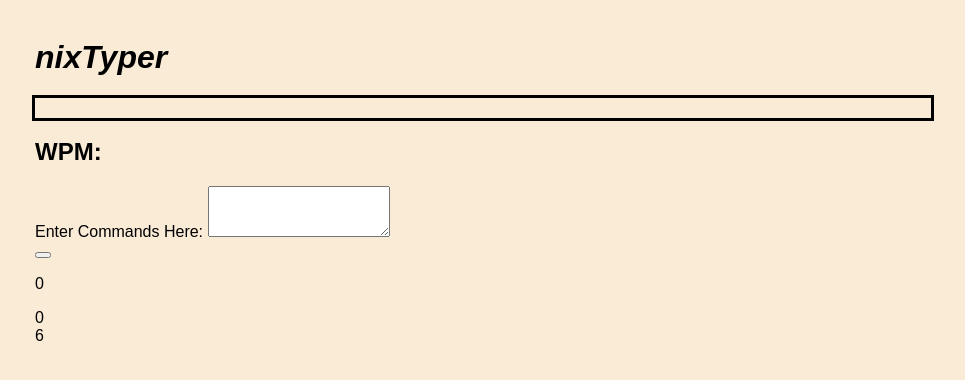
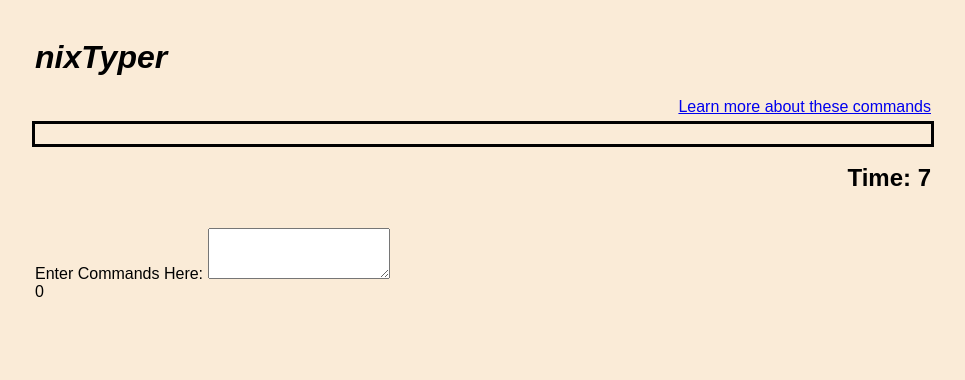
Before and after one commit to jth55/nixTyper, a Flask app: template templates/index.html in a window 1280 px wide. Shown: the top 380 px of the page, without its empty margins (157-1122 px from the left). Run offline with Flask 2, Linux system fonts and the light colour scheme; the template is opened without the code that fills it: most values are stand-ins (such as "Sample title", 1, 10 or a date in 2020); some libraries are stand-ins or nearby versions.

Commit message:
Added baseline for command description. Fixed JS flaws in game logic.

```diff
--- a/app.py
+++ b/app.py
@@ -7,10 +7,13 @@ app = Flask(__name__)
 def home():
 	ran = random.randint(0, 2)
 	files = ['files/iptables.txt', 'files/script.txt', 'files/misc.txt']
+	descFiles = ['files/iptablesDesc.txt', 'files/scriptDesc.txt', 'files/miscDesc.txt']
 	with open(files[ran]) as f:
 	    bloc = f.readlines()
+	with open(descFiles[ran]) as f:
+	    desc = f.readlines()
 
-	return render_template("index.html", bloc=bloc)
+	return render_template("index.html", bloc=bloc, desc=desc)
 
 if __name__ == "__main__":
     app.run(debug=True, host="0.0.0.0")
--- a/files/iptables.txt
+++ b/files/iptables.txt
@@ -1,2 +1,3 @@
 iptables -A INPUT -i lo -j ACCEPT
 iptables -A OUTPUT -p tcp -m multiport --dport 80,53,443 -j ACCEPT
+iptables -A INPUT -s 192.168.32.14 -j DROP
--- /dev/null
+++ b/files/iptablesDesc.txt
@@ -0,0 +1,3 @@
+iptables rule to allow traffic on loopback
+iptables rule to block incoming traffic from IP Address 192.168.32.14
+iptables rule to allow traffic to connect to ports 80, 443, and 53
--- /dev/null
+++ b/files/miscDesc.txt
@@ -0,0 +1,2 @@
+Hello world written in Bash
+Placeholder lol
--- /dev/null
+++ b/files/scriptDesc.txt
@@ -0,0 +1,2 @@
+nothing
+gogogogogoogogogogo
--- a/templates/index.html
+++ b/templates/index.html
@@ -8,100 +8,223 @@
 			margin: auto;
 			width: 70%;
 		}
+		#show {
+			float: right;
+			padding-bottom: .5em;
+		}
+		#codeBlock {
+			clear: right;
+		}
+		#WPM {
+			float: left;
+		}
+		#time {
+			float: right;
+		}
+		#desc {
+			margin-top: 30px;
+			display: none;
+		}
 	</style>
-	<script src="https://code.jquery.com/jquery-3.1.1.min.js"></script>
+
+
 </head>
 
 <body>
 	<br>
 	<h1><i>nixTyper</i></h1>
-	<div id="codeBlock" style="outline: 3px solid black; padding: 10px; font-family: monospace; font-size: 1.5em;">
-	</div>
-
-	<h2>WPM: </h2>
-	<div id = 'WPM'></div>
+	<a id="show" onclick="showmore()" href="#">Learn more about these commands</a>
+	<div id="codeBlock" style="outline: 3px solid black; padding: 10px; font-family: monospace; font-size: 1.5em;" onclick="startGame()"></div>
+	<h2 id = 'WPM'></h2>
+	<h2 id = 'time'></h2>
+	<div style="clear: both;"></div>
+	<p id="test"> <p/>
 	<div class="form-group">
     		<label for="textbox">Enter Commands Here:</label>
 		<!-- every time someone enters a character, runs through javascript function that checkes if it's the correct character. if so, keep moving and allow further keypresses. if not, make red and prevent further keypresses. -->
-    		<textarea type ="text" class="form-control" id="textbox" rows="3" onkeypress="return getKey(event)"></textarea>
+    		<textarea type ="text" class="form-control" id="textbox" rows="3" ></textarea>
   	</div>
-	<button id = "start" onclick="startGame()"></button>
-	<p id="test"> <p/>
 	<div id="check"> </div>
 	<div id="check1"> </div>
 	<div id="check2"> </div>
 	<div id="check3"> </div>
-	<div id="timer"> </div>
+	<div id="check4"> </div>
+	<div id="correct"></div>
+
+	<div id="desc" style="color: royalblue;"></div>
 
 	<script>
 		var $ = function(id) {
 			return document.getElementById(id);
 		};
-		//codeText = {{ bloc | safe }};
-		//$("codeBlock").innerHTML = codeText[0];
-		//var prompt = codeText[0].split('');
-		//$("check").innerHTML = prompt[0];
 
 		codeText = {{ bloc | safe  }};
+		description = {{ desc | safe }};
 		codeText = codeText.join("<br/>");
 		$("codeBlock").innerHTML = codeText;
+		description = description.join("<br/>");
+		$("desc").innerHTML = description;
 
-		var prompt = codeText.replace("<br/>", " ");
-		prompt = prompt.replace( /[\r\n]+/gm, "" );
+		function showmore () {
+			var hide = $("desc");
+
+			if (hide.style.display === "none") {
+				hide.style.display = "inline";
+			}
+			else {
+				hide.style.display = "none";
+			}
+		}
+
+		var prompt = codeText.replace(/<br\s*\/?>/ig, "");
 		prompt = prompt.split("");
 		var len = prompt.length;
 
 		$("check").innerHTML = len;
 		$("check1").innerHTML = prompt;
 
-		var seconds = 0;
-		setInterval(startGame, 1000);
-		var characters = 0;
+		//var seconds = 0;
+		var seconds = setInterval(startGame, 1000);
 
 		function startGame() {
 			seconds++;
-			$("timer").innerHTML = seconds;
+			$("time").innerHTML = "Time: " + seconds;
 			if (seconds > 180) {
 				endGame();
 			}
-			calcWPM(seconds);
+			//calcWPM(seconds);
 		}
 
 		function endGame() {
 			$("textbox").disabled="true";
+			clearInterval(seconds);
 		}
 
-		function calcWPM () {
-			$("test").innerHTML = (characters / 5) / (seconds / 60);
-		}
+		// function calcWPM (characters) {
+		// 	$("WPM").innerHTML = "WPM: " + (characters / 5) / (seconds / 60);
+		// }
 
-		function getKey(event) {
-			var len = prompt.length;
-			var size = $("textbox").value.length;
+		var correctCounter = 0;
+		var last = 1;
 
-			$("check2").innerHTML = size;
+		$("textbox").addEventListener('keyup', function (event) {
+			// Start game on click of input box
+			// Whenever a char is entered check to see if it matches prompt
+			// If it does, the user can continue entering characters that count towards progress
+			// If not, the user can still enter characters, but they don't count
+			// Maybe keep "correct count". Increments every time correct character is entered.
+			// If wrong character is entered this function doesn't increment.
+			// Problems: We can't go back very far. If we get up to letter A in Jake is Awesome, we can't delete until J, then continue again
 
-			var box = $("textbox");
-			var key;
-                	key = event.keyCode;
-			box = box.innerHTMl;
-			key = String.fromCharCode(key);
+			//Problem with using text box size: No consequence for just typing "AAAAAAAAAAAAAAAAAAAAA"
+			// Would have to find a way to enforce so user can't enter another character until they type next in prompt
+
+			var key = event.key;
+			var keyChar = String.fromCharCode(key);
 			$("test").innerHTML = key;
+			var size = $("textbox").value.length - 1;
 
-			// Condition for end of game
-			if (size == len) {
-				endGame();
-				return 0;
+			if (key != prompt[size]) {
+				$("test").style.color = 'red';
+				// Try this: If the user enters a wrong key send the exact same index to compare for the next function call
+				correctCounter--;
+				$("correct").innerHTML = "Correct Counter: " + correctCounter;
+				event.preventDefault();
+				return;
 			}
 
-			while (key != prompt[size]) {
-				$("check3").innerHTML = "NOT RIGHT";
-				$("test").style.color = 'red';
-				getKey(event);
+			else {
+				$("test").style.color = 'black';
+				correctCounter++;
 			}
 
-			characters = size;
-			$("test").style.color = 'black';
-		}
+			if (correctCounter < 0) {
+				correctCounter = 0;
+			}
+
+			$("correct").innerHTML = "Correct Counter: " + correctCounter;
+
+			// // MOSTLY WORKING
+			// var key = event.key;
+			// var keyChar = String.fromCharCode(key);
+			// $("test").innerHTML = key;
+			//
+			// if (last == 0) {
+			// 	if (key != "Backspace") {
+			// 		return;
+			// 	}
+			// 	else {
+			// 		last = 1;
+			// 		return;
+			// 	}
+			// }
+			//
+			// if (correctCounter == len - 1) {
+			// 	endGame();
+			// 	event.preventDefault();
+			// }
+			//
+			// else if (key == prompt[correctCounter]) {
+			// 	correctCounter++;
+			// 	$("test").style.color = 'black';
+			// 	last = 1;
+			// 	event.preventDefault();
+			// }
+			//
+			// else if (key == "Backspace") {
+			// 	if (last != 0) {
+			// 		correctCounter--;
+			// 	}
+			// 	event.preventDefault();
+			// }
+			//
+			// else if (key == "Shift") {
+			// 	return;
+			// }
+			//
+			// else {
+			// 	$("check3").innerHTML = "NOT RIGHT";
+			// 	$("test").style.color = 'red';
+			// 	last = 0;
+			// 	event.preventDefault();
+			// }
+			//
+			// if (correctCounter < 0) {
+			// 	correctCounter = 0;
+			// }
+			//
+			// $("correct").innerHTML = "Correct Counter: " + correctCounter;
+			// // END OF MOSTLY WORKING
+
+			// var len = prompt.length;
+			// var size = $("textbox").value.length;
+			//
+			// $("check2").innerHTML = size;
+			//
+			// //var box = $("textbox");
+			// var key;
+            //     	key = event.keyCode;
+			// //box = box.innerHTML;
+			// key = String.fromCharCode(key);
+			// $("test").innerHTML = key;
+			//
+			// // Condition for end of game
+			// if (size == len) {
+			// 	endGame();
+			// 	return 0;
+			// }
+			//
+			// while (key != prompt[size]) {
+			// 	$("check3").innerHTML = "NOT RIGHT";
+			// 	$("test").style.color = 'red';
+			// 	getKey(event);
+			// }
+			//
+			// if (size % 4 == 0) {
+			// 	calcWPM(size);
+			// }
+			//
+			// $("test").style.color = 'black';
+		})
 	</script>
 </body>
```
